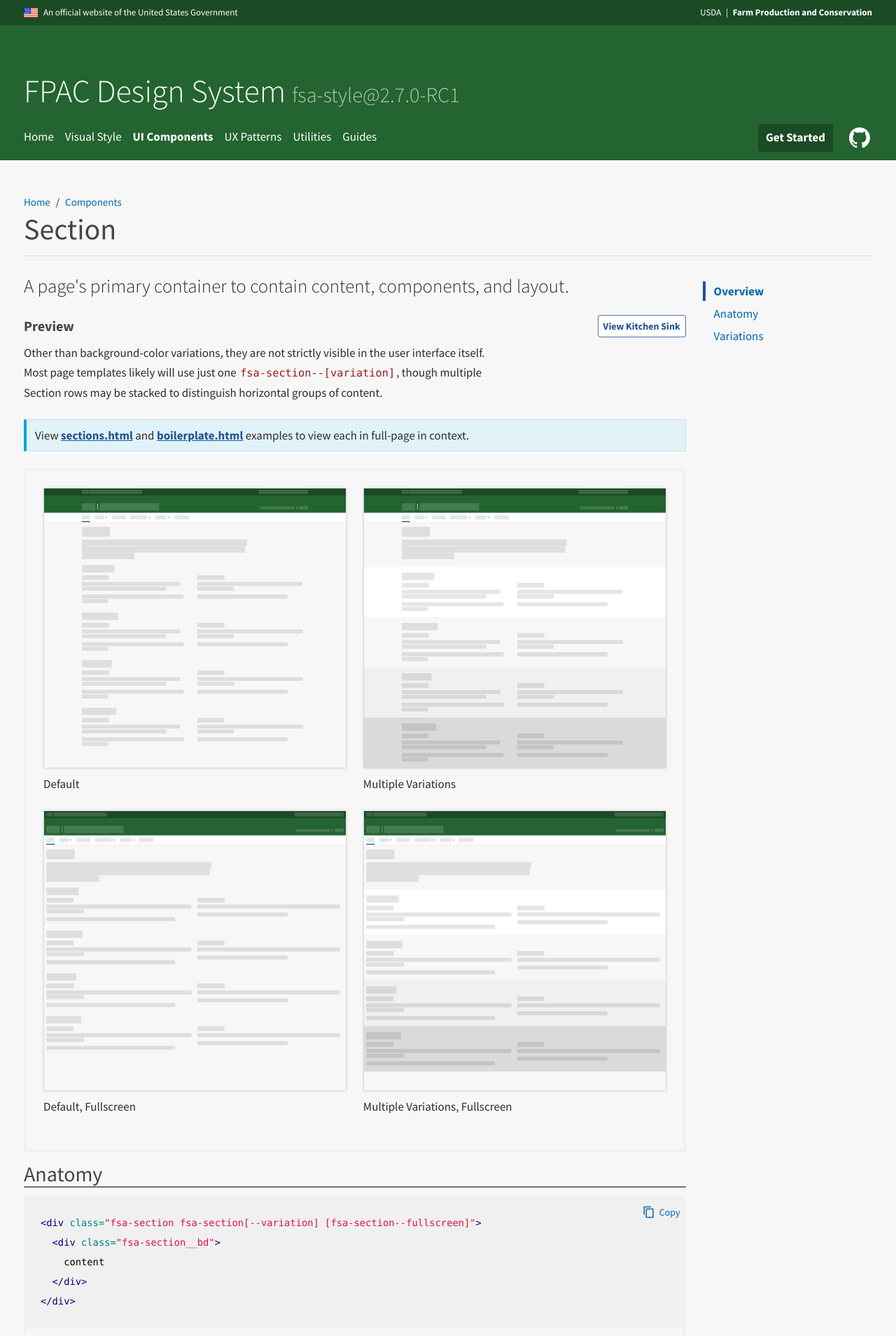
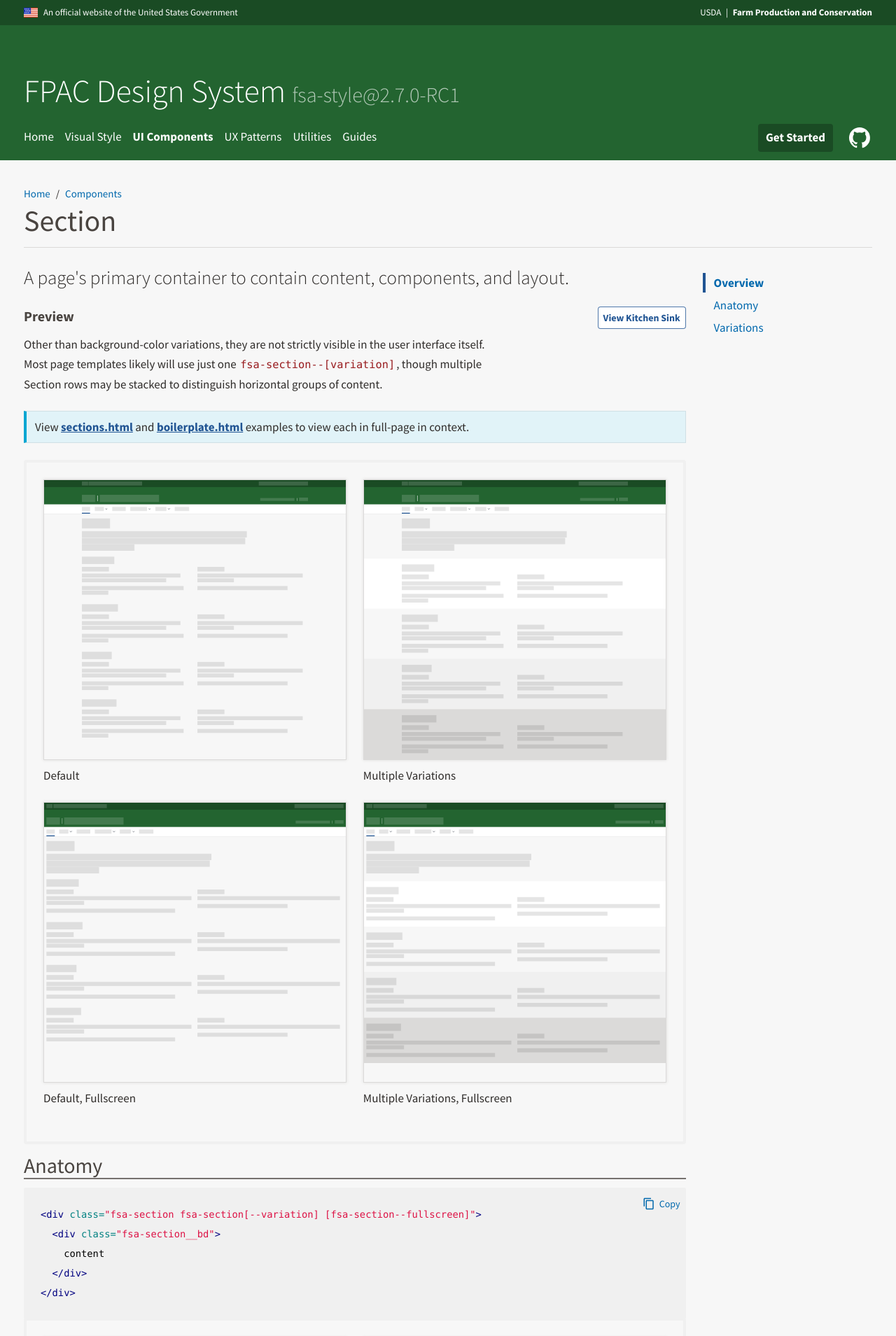
Before and after one commit to USDA-FSA/fsa-design-system, a Jekyll site: the page built from components/section/index.md, in a window 1280 px wide. Shown: the top 1909 px of the page at 70% size. Built offline with Jekyll 4.4.1, drawn with Linux system fonts in a browser that asks for light colours.

Commit message:
Refactor: Font-size, padding, margin [amends #470, #471]

```diff
--- a/_layouts/page.html
+++ b/_layouts/page.html
@@ -54,7 +54,7 @@
 
       {% if page.shortName %}
         {% unless page.suppress_kitcken_sink %}
-        <div class="fsa-level fsa-level--justify-between fsa-level--align-middle">
+        <div class="fsa-level fsa-level--justify-between fsa-level--align-baseline">
           <h3 class="fsa-m--none">Preview</h3>
           <a class="fsa-btn fsa-btn--secondary fsa-btn--small" href="http://usda-fsa.github.io/fsa-style/#{{ page.shortName }}" target="_blank">View Kitchen Sink</a>
         </div>
--- a/_sass/components/_ds.header.scss
+++ b/_sass/components/_ds.header.scss
@@ -8,7 +8,7 @@
   &__title {
 
     // @include font-size(6);
-    font-size: 2.8rem;
+    font-size: $font-size-5;
     margin-left: auto;
     margin-right: auto;
     max-width: ($site-max-width + 36px);
--- a/_sass/components/_ds.jump.scss
+++ b/_sass/components/_ds.jump.scss
@@ -21,9 +21,9 @@
   &__item {
 
     @include reset-li();
-    margin-bottom: $size-base;
 
     @include breakpoint(L) {
+      margin-bottom: $size-base;
       padding-left: $size-default;
       border-left: $size-base solid transparent;
       transition: border .115s ease-in-out;
--- a/_sass/components/_ds.quick-find.scss
+++ b/_sass/components/_ds.quick-find.scss
@@ -7,6 +7,7 @@
       display: block;
       position: relative;
       z-index: 2;
+      margin-top: $size-medium;
       margin-bottom: $size-medium;
       @include breakpoint(L) {
         margin-bottom: $size-large;
--- a/_sass/core/_ds.layout.scss
+++ b/_sass/core/_ds.layout.scss
@@ -20,7 +20,7 @@
   padding: $size-default;
 
   @include breakpoint(L) {
-    margin-top: $size-large;
+    margin-top: $size-medium;
   }
 
 }
@@ -117,7 +117,9 @@
     display: flex;
     align-items: center;
     margin-top: $size-small;
+    margin-bottom: $size-small;
     @include breakpoint(L) {
+      margin-bottom: 0;
       margin-top: 0;
       padding-left: $size-default;
       margin-left: auto;
```
Also changed, not shown: css/fsa-design-system.css, css/fsa-design-system.min.css, 2 other files.
